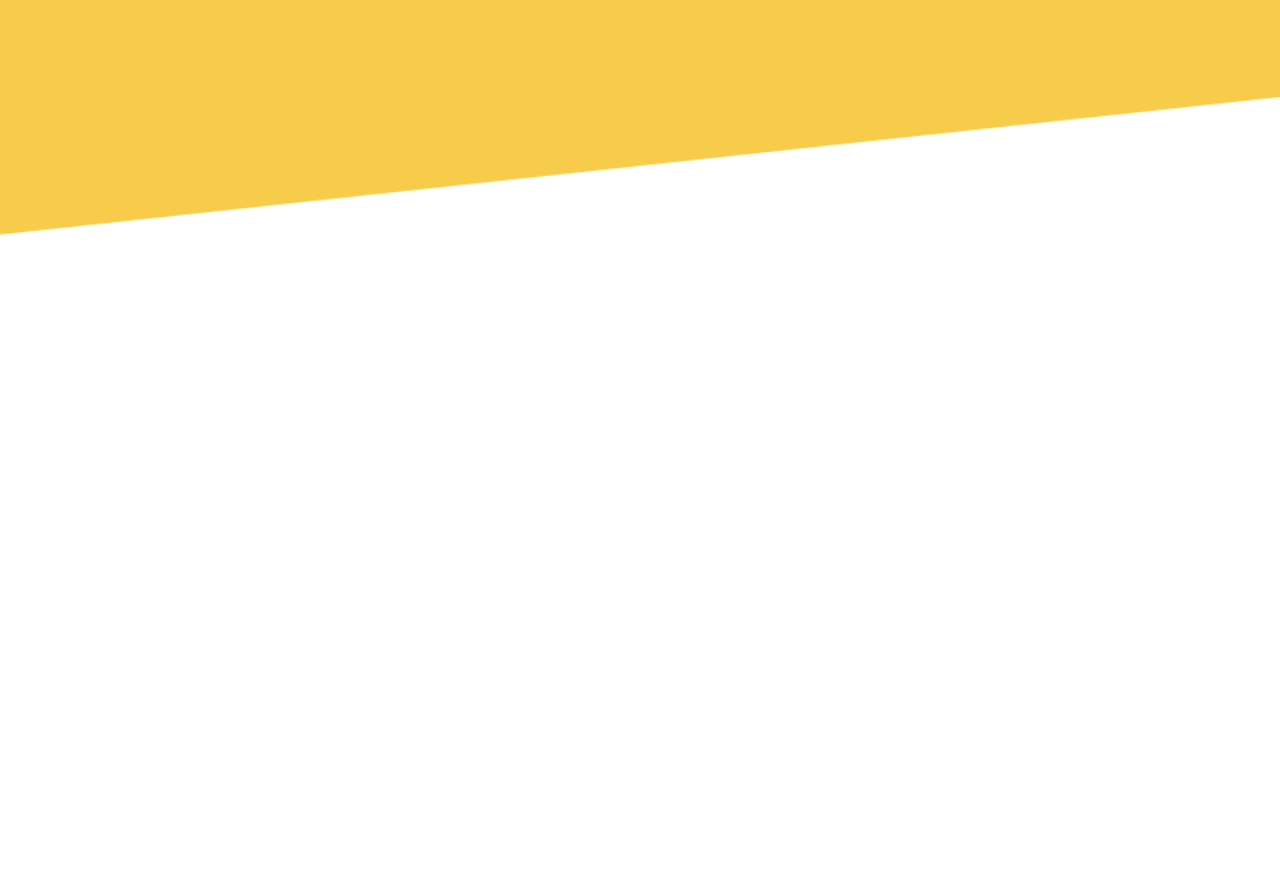
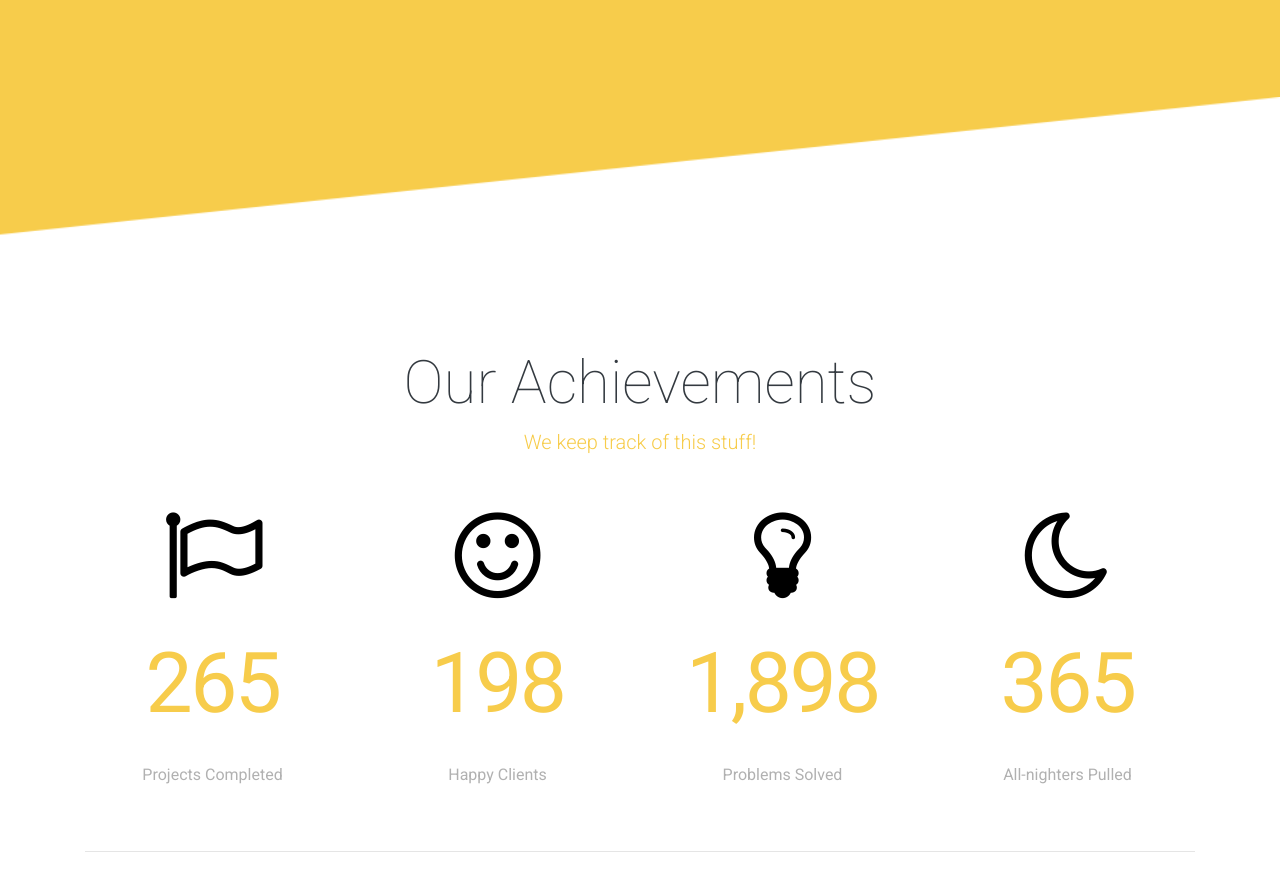
Before and after one commit to jovanakocic318/Skewed, a plain HTML site: page index.html in a window 1280 px wide. Shown: the part 5363-6254 px from the top of the page. Before the commit the page ends 5610 px from the top, so only its background shows below. Drawn offline with Linux system fonts and the light colour scheme.

Commit message:
achievements section done

```diff
--- a/css/responsive.css
+++ b/css/responsive.css
@@ -52,6 +52,13 @@
 .hello h2{
 
     font-size: 60px !important;
+}
+
+
+
+.achievements .achievements-value{
+    font-size: 50px;
+    letter-spacing: -2.5px;
 }
 
 
@@ -114,6 +121,13 @@
     margin: 0 auto 1rem;
 }
 
+
+.achievements .achievements-value{
+    font-size: 84px;
+    letter-spacing: -2.5px;
+}
+
+
 }
 
 
--- a/css/style.css
+++ b/css/style.css
@@ -245,3 +245,15 @@ a, a:hover{
 .portfolio figure:hover .hover{
     display: block;
 }
+
+
+.achievements .fa{
+    font-size: 100px;
+    color:#000;
+
+}
+
+.achievements .achievements-value{
+    font-size: 84px;
+    letter-spacing: -2.5px;
+}
--- a/index.html
+++ b/index.html
@@ -263,6 +263,54 @@
 
             </section>
 
+            <section class="achievements bg-white py-5 custom-padding text-center" id="achievements">
+                <div class="container">
+                    <h2 class="section-title text-dark">Our Achievements</h2>
+                    <p class="lead mb-5 text-warning">We keep track of this stuff!</p>
+                    <div class="row ">
+                        <div class="col-12 col-sm-6 col-md-3 mb-4 mb-md-0">
+                            <article class="achievements-item">
+                                <div class="mb-3">
+                                    <span class="fa fa-flag-o"></span>
+                                </div>
+                                <p class="achievements-value text-warning">265</p>
+                                <p class="achievements-description">Projects Completed</p>
+                            </article>
+                        </div>
+                        <div class="col-12 col-sm-6 col-md-3 mb-4 mb-md-0">
+                            <article class="achievements-item">
+                                <div class="mb-3">
+                                    <span class="fa fa-smile-o"></span>
+                                </div>
+                                <p class="achievements-value text-warning">198</p>
+                                <p class="achievements-description">Happy Clients</p>
+                            </article>
+                        </div>
+                        <div class="col-12 col-sm-6 col-md-3 mb-4 mb-md-0">
+                            <article class="achievements-item">
+                                <div class="mb-3">
+                                    <span class="fa fa-lightbulb-o"></span>
+                                </div>
+                                <p class="achievements-value text-warning">1,898</p>
+                                <p class="achievements-description">Problems Solved</p>
+                            </article>
+                        </div>
+                        <div class="col-12 col-sm-6 col-md-3 mb-4 mb-md-0">
+                            <article class="achievements-item">
+                                <div class="mb-3">
+                                    <span class="fa fa-moon-o"></span>
+                                </div>
+                                <p class="achievements-value text-warning">365</p>
+                                <p class="achievements-description">All-nighters Pulled</p>
+                            </article>
+                        </div>
+                    </div>
+
+                    <hr class="mt-5">
+                </div>
+            </section>
+
+
         </main>
 
 
```
